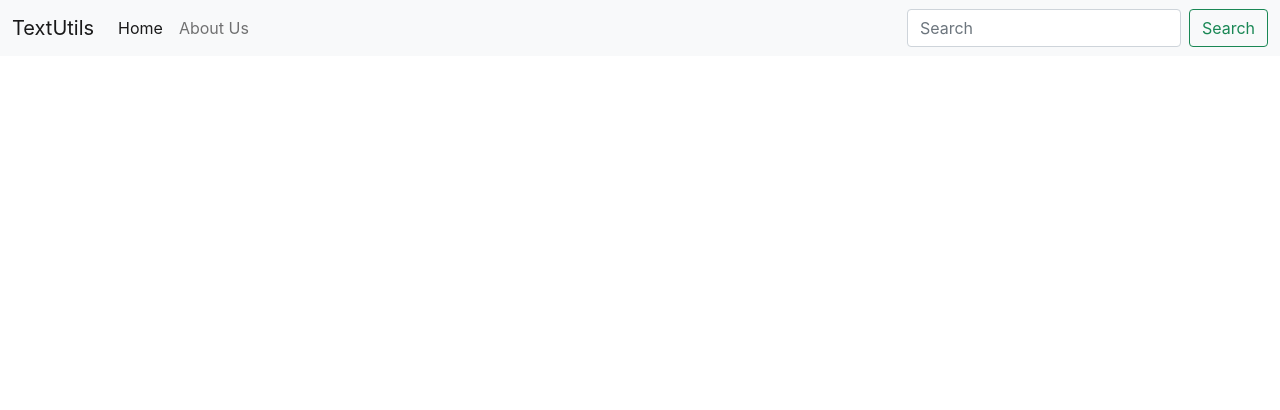
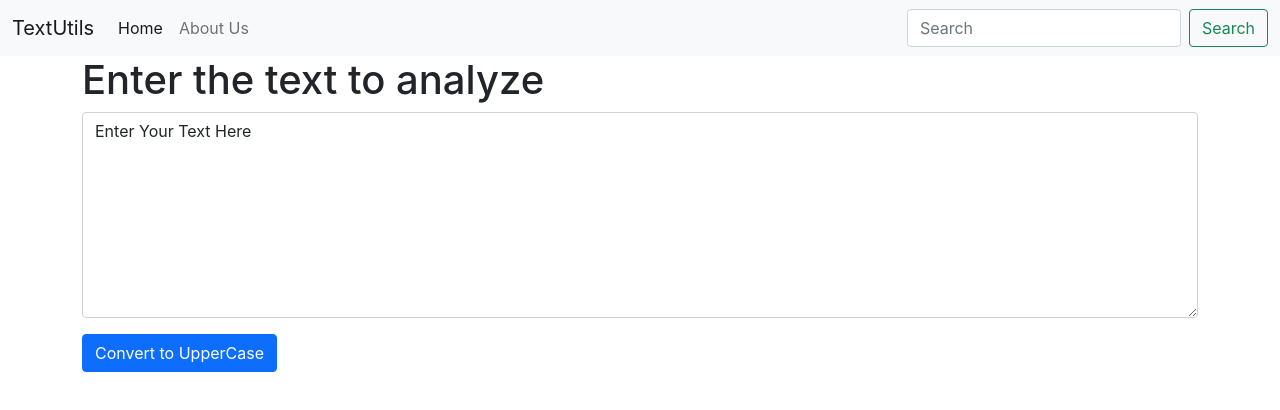
Before and after one commit to deepakpatel-dev/TextUtils, a React (Create React App) app: page / in a window 1280 px wide. Shown: the top 410 px of the page. Built offline with nearby package versions, Linux system fonts and the light colour scheme.

Commit message:
Defined state and Upper Case logic introduced

```diff
--- a/src/App.js
+++ b/src/App.js
@@ -1,4 +1,5 @@
 import Navbar from './components/Navbar';
+import TextForm from './components/TextForm';
 import logo from './logo.svg';
 //import './App.css';
 
@@ -6,8 +7,12 @@
   return (
     <>
  {/* <Navbar title="TextUtils" aboutText="About Us" /> */}
+ {/* <Navbar /> */}
  <Navbar title="TextUtils" />
- {/* <Navbar /> */}
+ <div className="container">
+ <TextForm heading="Enter the text to analyze" />
+ </div>
+
     </>
   );
 }
--- /dev/null
+++ b/src/components/TextForm.js
@@ -0,0 +1,24 @@
+import React, {useState} from 'react'
+
+export default function TextForm(props) {
+    const handleUpClick = () => {
+    // console.log("New Text Shown" + text);
+    let newText = text.toUpperCase();
+    setText(newText);
+    }
+    const handleOnChange = (event) => {
+        // console.log("on Change"+ text);
+        setText(event.target.value);
+        }
+     const [text, setText] = useState('Enter Your Text Here')
+    return (
+        <div>
+                <h1>{props.heading}</h1>
+                <div className="mb-3">
+                {/* <label for="myBox" className="form-label">Example Text Area</label> */}
+                <textarea className="form-control" value={text} onChange={handleOnChange} id="myBox" rows="8"></textarea>
+            </div>
+            <button className="btn btn-primary" onClick={handleUpClick}>Convert to UpperCase</button>
+        </div>
+    )
+}
```
